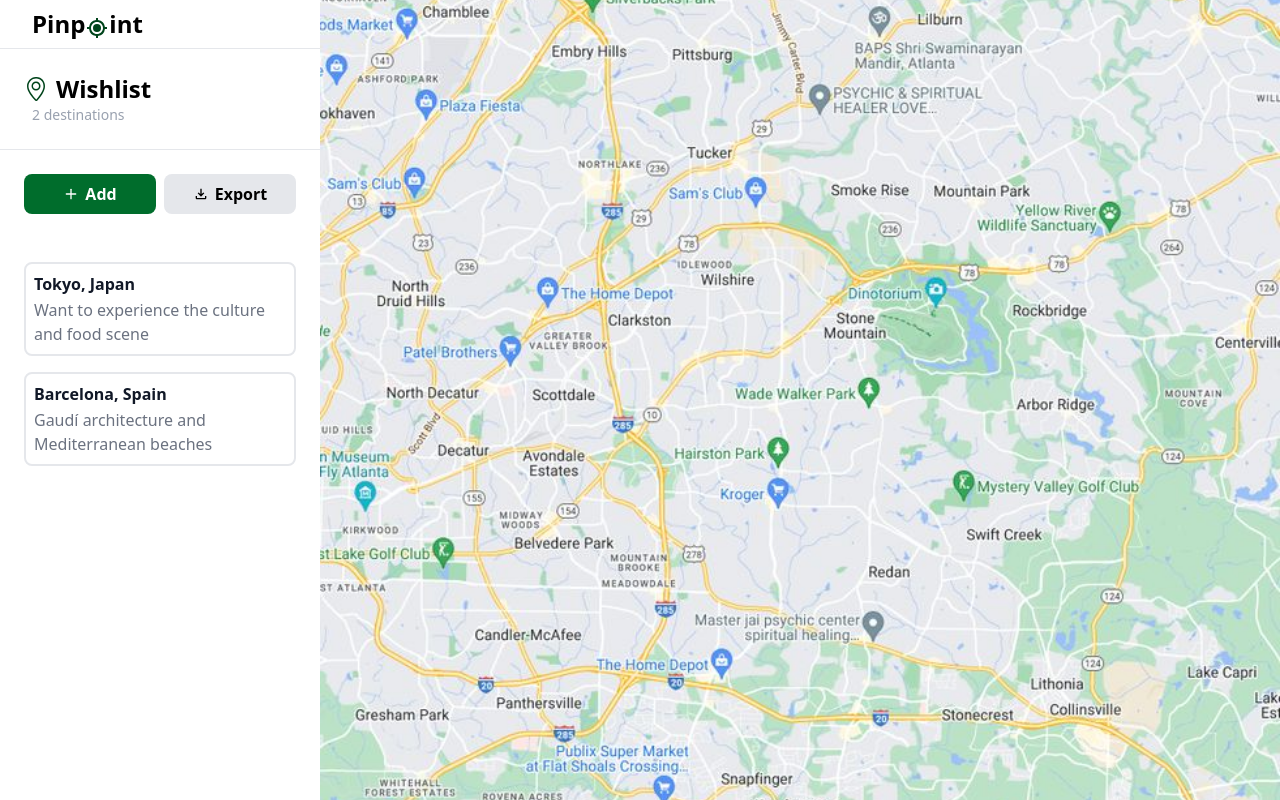
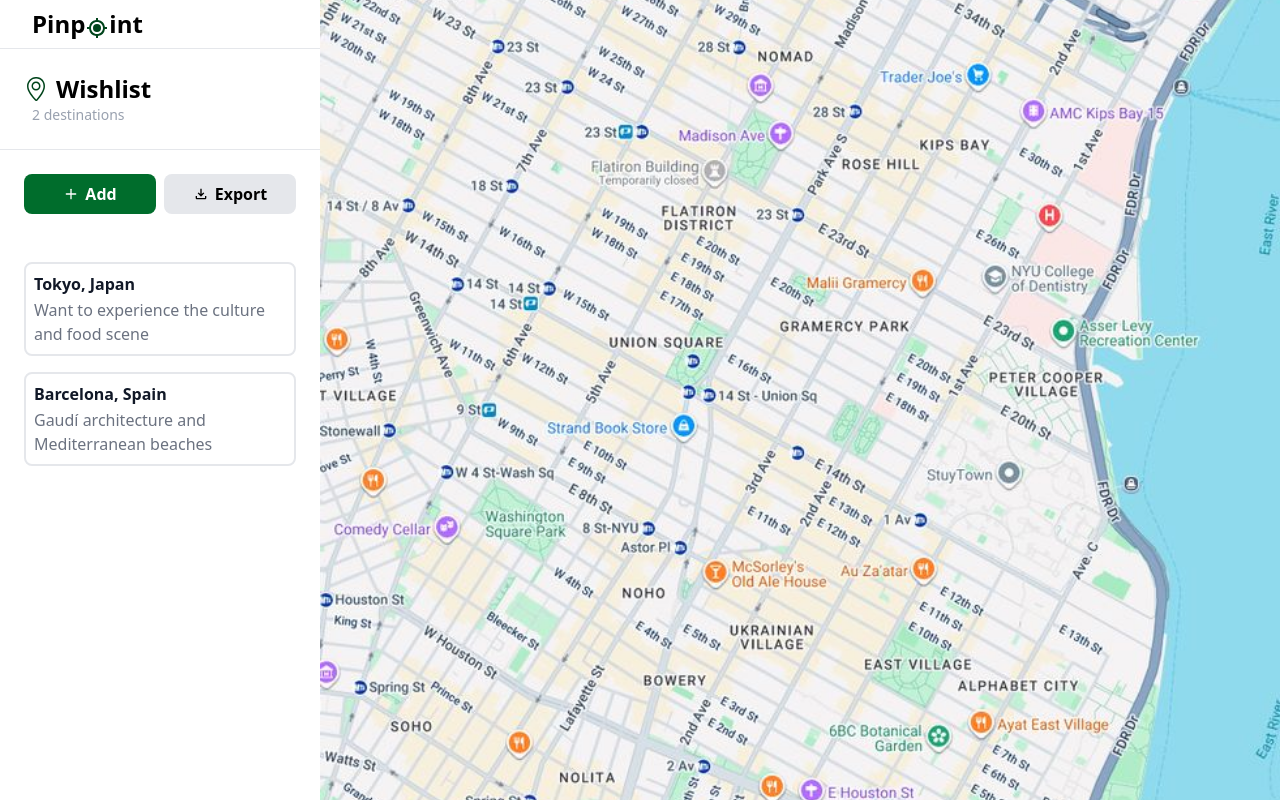
Before and after one commit to NellyFE/PinPoint, a React (Vite) app: page /app in a window 1280 px wide. Built offline with nearby package versions, Linux system fonts and the light colour scheme.

Commit message:
map decoy

```diff
--- a/src/Pages/MapPage.jsx
+++ b/src/Pages/MapPage.jsx
@@ -66,7 +66,7 @@
         {/* right: map area */}
         <div className="flex-1">
               <img
-        src="/images/mappp.jpeg"
+        src="/images/map2.jpeg"
         alt="Travel"
         className="h-full w-full object-cover"
       />
```
